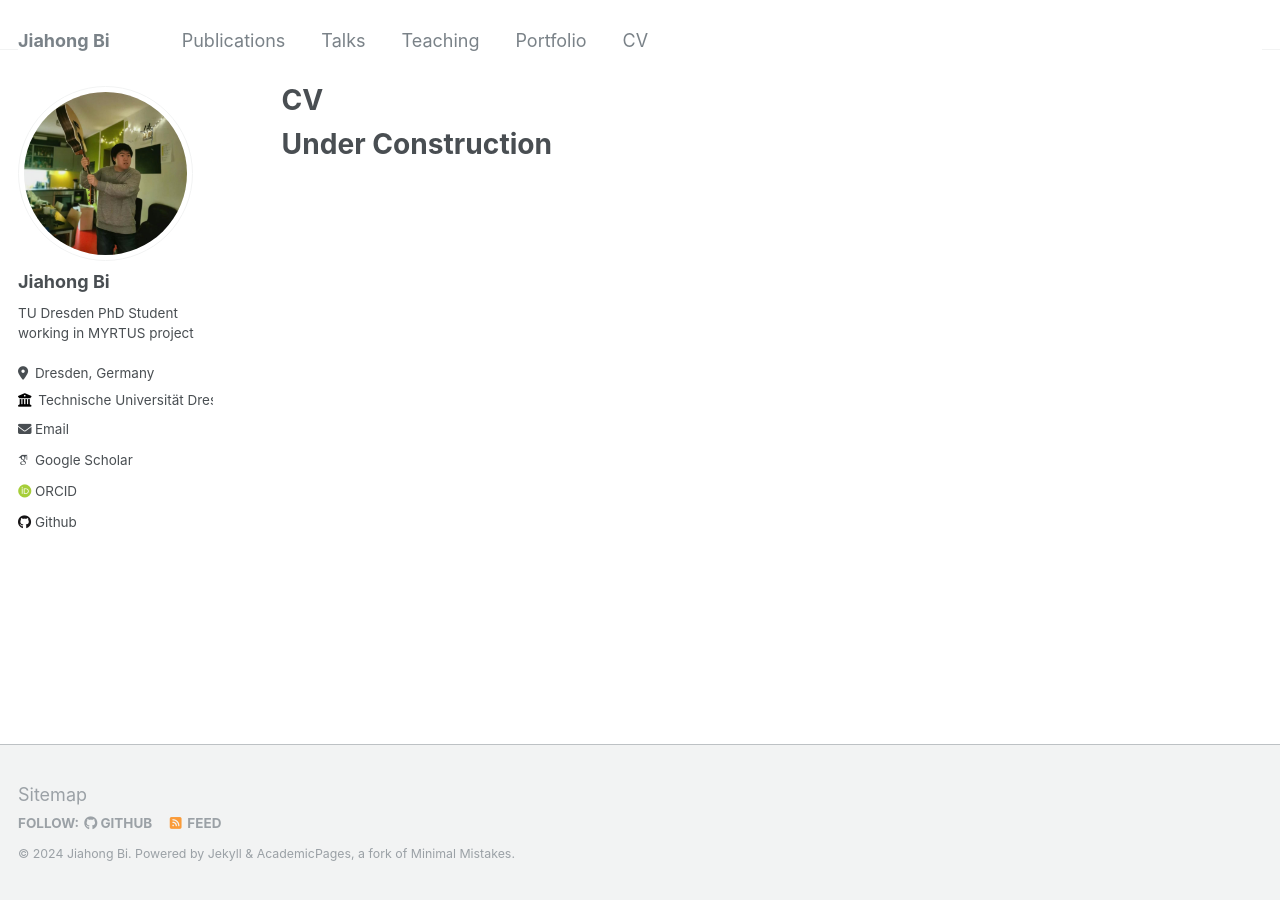
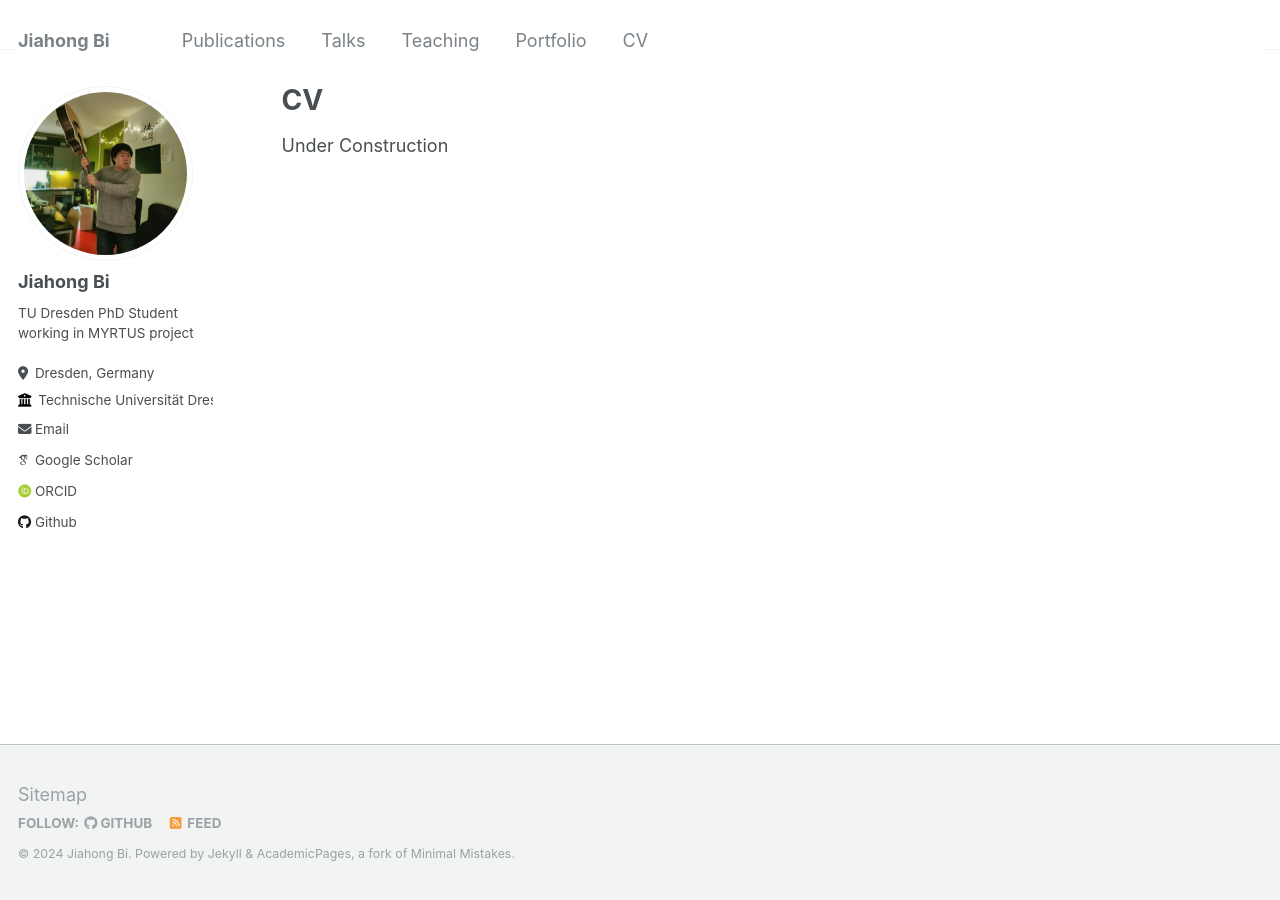
Before and after one commit to HahaLan97/HahaLan97.github.io, a Jekyll site: the page built from _pages/cv.md, in a window 1280 px wide. Built offline with Jekyll 4.4.1, drawn with Linux system fonts in a browser that asks for light colours; some web fonts are replaced.

Commit message:
Update cv.md

```diff
--- a/_pages/cv.md
+++ b/_pages/cv.md
@@ -8,7 +8,7 @@ redirect_from:
 ---
 
 {% include base_path %}
-# Under Construction
+Under Construction
 
 <!---
 Education
```
